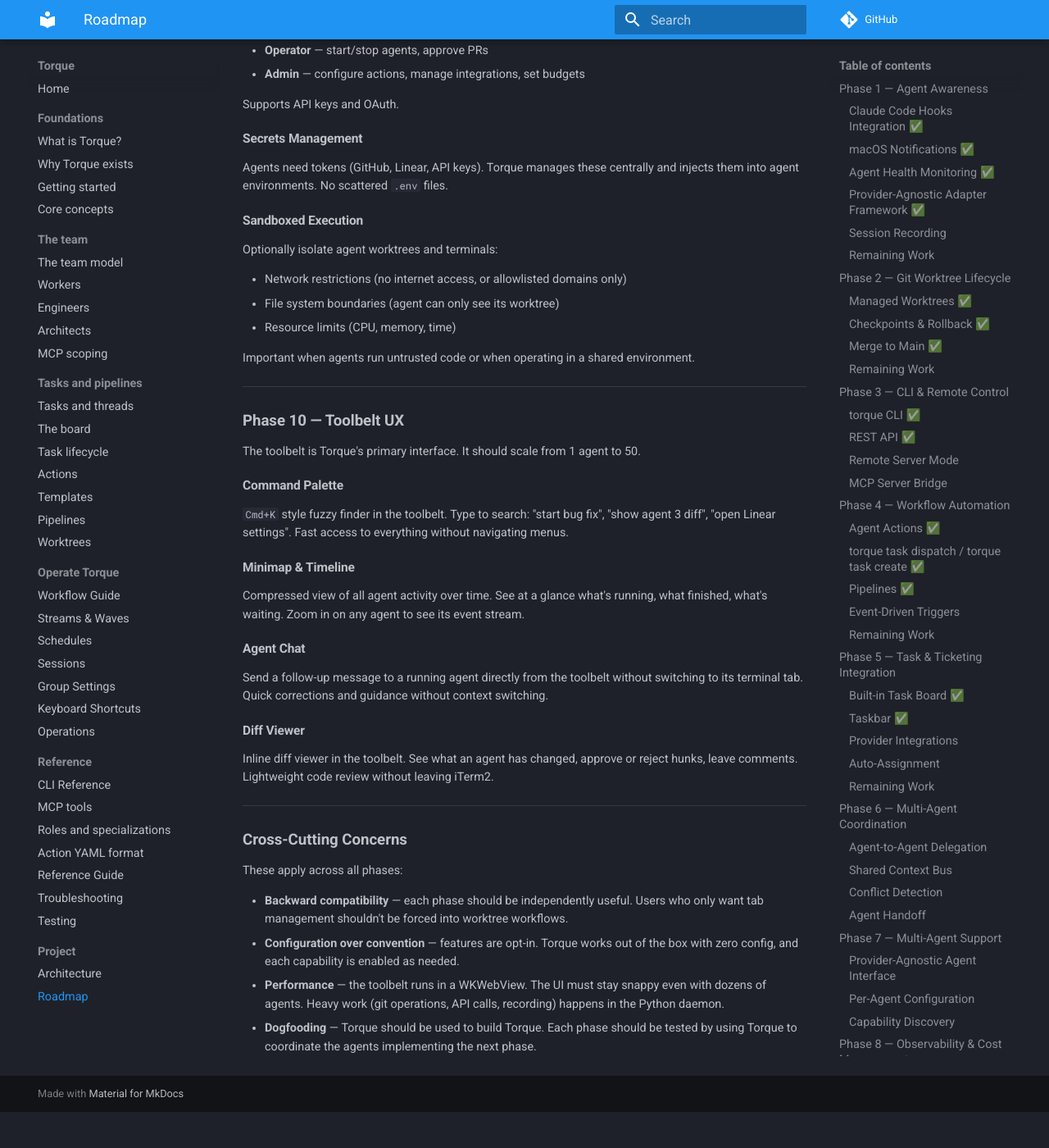
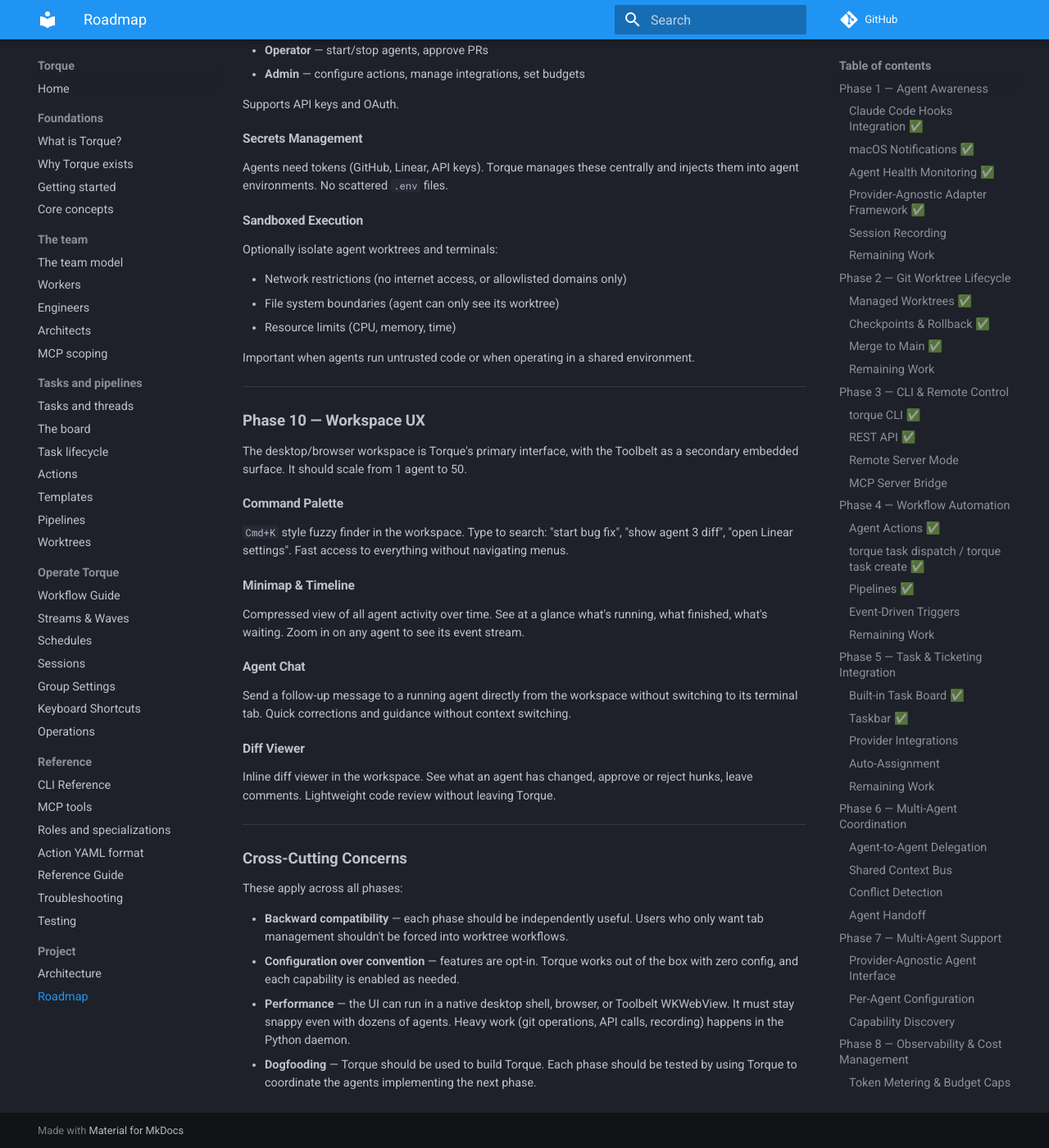
Before and after one commit to runtorque/torque, an MkDocs documentation site: the page built from docs/roadmap.md, in a window 1280 px wide and 1400 px high, scrolled down 9187 px. Shown: the whole window at 82% size. Built offline with MkDocs 1.6.1 and Material for MkDocs 9.7.7, drawn with Linux system fonts in a browser that asks for light colours; comment, search, counter and statistics services are not loaded; before the commit the page ends 10543 px from its top, so only the background shows below that; some of the changed text lies outside the part shown.

Commit message:
Polish workspace framing docs

```diff
--- a/docs/roadmap.md
+++ b/docs/roadmap.md
@@ -14,7 +14,7 @@
 
 ### Claude Code Hooks Integration ✅
 
-Torque receives real-time events from Claude Code via HTTP hooks (`POST /events`). The toolbelt shows live activity: thinking, tool calls with details ("Editing server.py", "Running: npm test"), errors, and permission prompts. Agent type is auto-detected from the boot command. Hooks are merged into `.claude/settings.local.json` without affecting user config.
+Torque receives real-time events from Claude Code via HTTP hooks (`POST /events`). The workspace shows live activity: thinking, tool calls with details ("Editing server.py", "Running: npm test"), errors, and permission prompts. Agent type is auto-detected from the boot command. Hooks are merged into `.claude/settings.local.json` without affecting user config.
 
 Session resume is supported — Torque captures Claude Code's session ID and relaunches with `claude --resume` so conversations survive tab closes and redeployments.
 
@@ -64,20 +64,20 @@
 ### Remaining Work
 
 - **Auto-PR lifecycle** — abstract PR provider interface + GitHub implementation. "Create PR" context menu, auto-PR on stop, PR URL tracking.
-- **Diff viewer modal** — read-only diff view in the toolbelt.
+- **Diff viewer modal** — read-only diff view in the workspace.
 - **Multi-repo support** — groundwork laid with `worktree_repo_root` field, full implementation deferred.
 
 ---
 
 ## Phase 3 — CLI & Remote Control
 
-Torque shouldn't only be usable from the toolbelt. This phase adds programmatic access.
+Torque shouldn't only be usable from the visual workspace. This phase adds programmatic access.
 
 > **Status**: CLI implemented.
 
 ### `torque` CLI ✅
 
-A single-file Python CLI (`bin/torque`, stdlib only) that talks to the Torque daemon over a REST API (`POST /api/cmd`). The server's `handle_command` function is shared between the WebSocket (toolbelt) and REST (CLI) paths — same code, zero drift.
+A single-file Python CLI (`bin/torque`, stdlib only) that talks to the Torque daemon over a REST API (`POST /api/cmd`). The server's `handle_command` function is shared between the WebSocket UI and REST (CLI) paths — same code, zero drift.
 
 Commands cover the full surface: `status`, `group`, `agent`, `terminal`, `send`, `worktree`, and `logs`. Context-aware — auto-detects the current group, parent agent, and window from `$ITERM_SESSION_ID` when run inside a Torque-managed session.
 
@@ -146,7 +146,7 @@
 
 Torque searches two locations: project-local `.torque/actions/` (takes precedence) and user-global `~/.torque/actions/`. When both contain an action with the same name, the project one wins for dispatch; the user one is marked as "overridden" in the editor. The task modal action picker is the UI path for creating action-based tasks with variables.
 
-An **Actions panel** in the taskbar provides a full editor for creating and managing actions without leaving iTerm2. It shows project and user actions in separate dropdown groups with directory paths, and includes a structured form with Jinja2 syntax highlighting (expressions, filters, strings, parentheses), auto-expanding textareas, scope picker (project vs user), and auto-discovered variable display.
+An **Actions panel** in the taskbar provides a full editor for creating and managing actions without leaving the Torque workspace. It shows project and user actions in separate dropdown groups with directory paths, and includes a structured form with Jinja2 syntax highlighting (expressions, filters, strings, parentheses), auto-expanding textareas, scope picker (project vs user), and auto-discovered variable display.
 
 CLI: `torque action list`, `torque action show <name>`, `torque action create <name>`. Seven starter actions ship: `implement`, `fix`, `review`, `investigate`, `test`, `refactor`, `migrate`.
 
@@ -227,7 +227,7 @@
 
 ### Taskbar ✅
 
-A dock at the bottom of the toolbelt for "panel apps". Currently hosts two apps: **Board** (Kanban task board) and **Actions** (action editor with Jinja2 highlighting). Future apps (logs viewer, cost dashboard, diff viewer) plug into the same dock. Clicking an app toggles its panel open/closed. Only one panel app is visible at a time.
+A dock at the bottom of the workspace for "panel apps". Currently hosts two apps: **Board** (Kanban task board) and **Actions** (action editor with Jinja2 highlighting). Future apps (logs viewer, cost dashboard, diff viewer) plug into the same dock. Clicking an app toggles its panel open/closed. Only one panel app is visible at a time.
 
 ### Provider Integrations
 
@@ -322,7 +322,7 @@
 
 ### Token Metering & Budget Caps
 
-Track API token usage per agent, per task, per day. Set hard limits ("stop after $5") or soft warnings. Show burn rate on each agent cell. Aggregated cost dashboard in the toolbelt.
+Track API token usage per agent, per task, per day. Set hard limits ("stop after $5") or soft warnings. Show burn rate on each agent cell. Aggregated cost dashboard in the workspace.
 
 ### Observability Dashboard
 
@@ -370,13 +370,13 @@
 
 ---
 
-## Phase 10 — Toolbelt UX
+## Phase 10 — Workspace UX
 
-The toolbelt is Torque's primary interface. It should scale from 1 agent to 50.
+The desktop/browser workspace is Torque's primary interface, with the Toolbelt as a secondary embedded surface. It should scale from 1 agent to 50.
 
 ### Command Palette
 
-`Cmd+K` style fuzzy finder in the toolbelt. Type to search: "start bug fix", "show agent 3 diff", "open Linear settings". Fast access to everything without navigating menus.
+`Cmd+K` style fuzzy finder in the workspace. Type to search: "start bug fix", "show agent 3 diff", "open Linear settings". Fast access to everything without navigating menus.
 
 ### Minimap & Timeline
 
@@ -384,11 +384,11 @@
 
 ### Agent Chat
 
-Send a follow-up message to a running agent directly from the toolbelt without switching to its terminal tab. Quick corrections and guidance without context switching.
+Send a follow-up message to a running agent directly from the workspace without switching to its terminal tab. Quick corrections and guidance without context switching.
 
 ### Diff Viewer
 
-Inline diff viewer in the toolbelt. See what an agent has changed, approve or reject hunks, leave comments. Lightweight code review without leaving iTerm2.
+Inline diff viewer in the workspace. See what an agent has changed, approve or reject hunks, leave comments. Lightweight code review without leaving Torque.
 
 ---
 
@@ -398,5 +398,5 @@
 
 - **Backward compatibility** — each phase should be independently useful. Users who only want tab management shouldn't be forced into worktree workflows.
 - **Configuration over convention** — features are opt-in. Torque works out of the box with zero config, and each capability is enabled as needed.
-- **Performance** — the toolbelt runs in a WKWebView. The UI must stay snappy even with dozens of agents. Heavy work (git operations, API calls, recording) happens in the Python daemon.
+- **Performance** — the UI can run in a native desktop shell, browser, or Toolbelt WKWebView. It must stay snappy even with dozens of agents. Heavy work (git operations, API calls, recording) happens in the Python daemon.
 - **Dogfooding** — Torque should be used to build Torque. Each phase should be tested by using Torque to coordinate the agents implementing the next phase.
```
Also changed, not shown: docs/index.md (+1 -1 lines), docs/operate/keyboard-shortcuts.md (+5 -5 lines), docs/team/mcp-scoping.md (+1 -1 lines), docs/team/team-model.md (+1 -1 lines).
